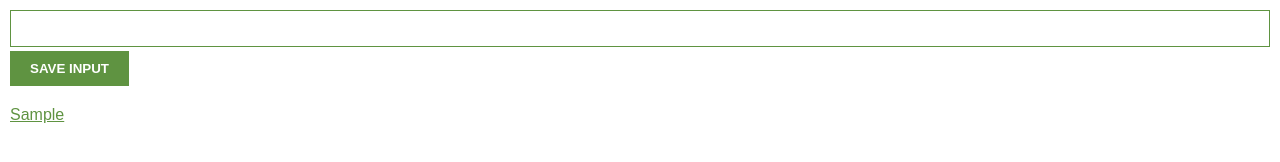
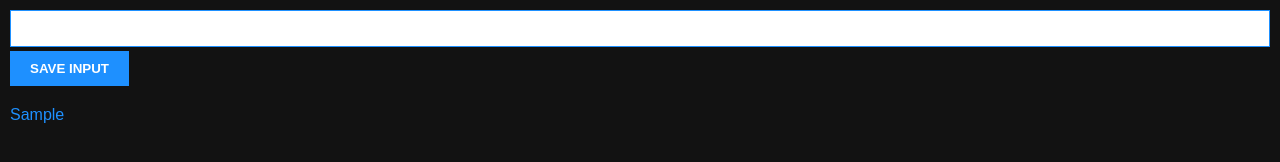
Before and after one commit to Ryback93/Chrome-Extension, a website built with Vite: page index.html in a window 1280 px wide. Both pictures are taken after typing "Sample" into the empty fields and a click on the button "SAVE INPUT". Built offline with nearby package versions, Linux system fonts and the light colour scheme.

Commit message:
color changes

```diff
--- a/index.css
+++ b/index.css
@@ -3,18 +3,20 @@ body {
     padding: 10px;
     font-family: Arial, Helvetica, sans-serif;
     min-width: 400px;
+    background-color: #121212;
+    color: #ffffff
 }
 
 input {
     width: 100%;
     padding: 10px;
     box-sizing: border-box;
-    border: 1px solid #5f9341;
+    border: 1px solid #1e90ff;
     margin-bottom: 4px;
 }
 
 button {
-    background: #5f9341;
+    background: #1e90ff;
     color: white;
     padding: 10px 20px;
     border: none;
@@ -32,5 +34,6 @@ li {
 }
 
 a {
-    color: #5f9341;
+    color: #1e90ff;
+    text-decoration: none;
 }
```
